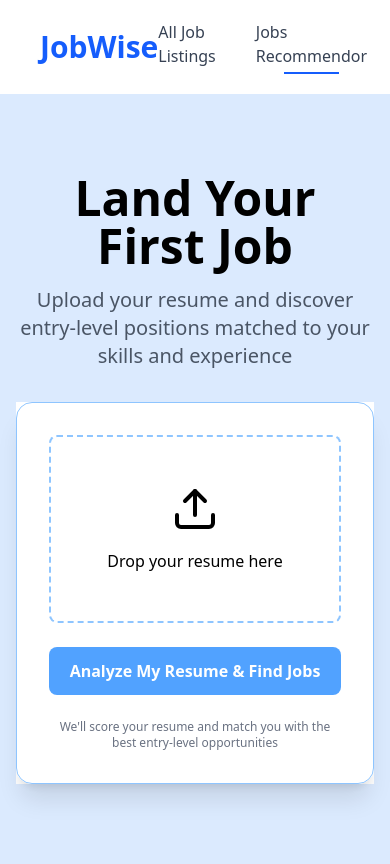
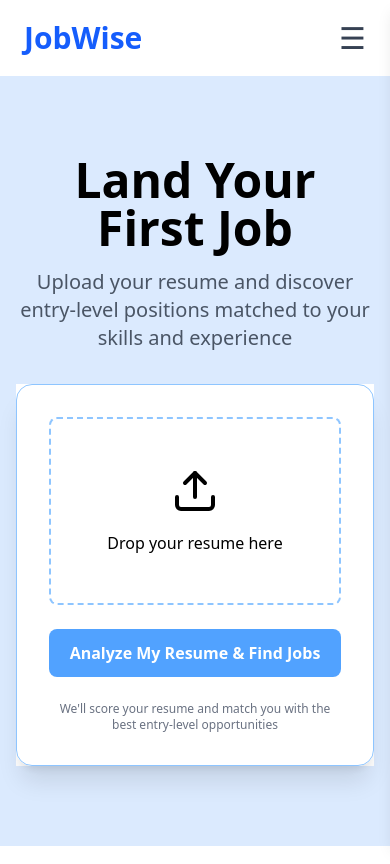
Before and after one commit to RapDoc/ucs503p-202526odd-kaars, a React (Vite) app in the folder frontend/: page / in a window 390 px wide. Built offline with nearby package versions, Linux system fonts and the light colour scheme.

Commit message:
mobile update and minor fixes

```diff
--- a/frontend/src/App.jsx
+++ b/frontend/src/App.jsx
@@ -15,6 +15,7 @@ const App = () => {
         <Route path="/joblistings" element={<JobGrid jobs={jobs} />} />
         <Route path="/" element={<ResumeUpload />} />
         <Route path="/recommendedjobs" element={<RecommendedJobs />} />
+        <Route path="/atsscoring" element={<ResumeUpload />} />
         <Route path="*" element={<NotFound />} />
       </Routes>
     </BrowserRouter>
--- a/frontend/src/components/JobCard.jsx
+++ b/frontend/src/components/JobCard.jsx
@@ -33,7 +33,7 @@ const JobCard = ({ job }) => {
 
             {/* Reason */}
             <p className="text-sm text-gray-500 mb-3">
-                <strong>Reason:</strong> {reason}
+                <strong>Skills:</strong> {reason}
             </p>
 
             {/* Skills */}
--- a/frontend/src/components/Navbar.jsx
+++ b/frontend/src/components/Navbar.jsx
@@ -1,16 +1,19 @@
-import React from "react";
+import React, { useState } from "react";
 import { NavLink } from "react-router-dom";
 
 const Navbar = () => {
+    const [open, setOpen] = useState(false);
+
     return (
-        <div className="flex items-center justify-between py-5 px-10 bg-white shadow font-medium">
+        <div className="w-full bg-white shadow font-medium">
+            <div className="flex items-center justify-between py-5 px-6 md:px-10">
                 {/* Logo */}
                 <NavLink to="/" className="text-3xl font-bold text-blue-600">
                     JobWise
                 </NavLink>
 
-            {/* Menu */}
-            <ul className="flex gap-10 text-gray-700">
+                {/* Desktop Menu */}
+                <ul className="hidden md:flex gap-10 text-gray-700">
                     <NavLink
                         to="/joblistings"
                         className="flex flex-col items-center gap-1 group"
@@ -21,7 +24,9 @@ const Navbar = () => {
                                     All Job Listings
                                 </p>
                                 <hr
-                                className={`w-2/4 h-[1.5px] bg-blue-600 border-none ${isActive ? "block" : "hidden group-hover:block"
+                                    className={`w-2/4 h-[1.5px] bg-blue-600 border-none ${isActive
+                                        ? "block"
+                                        : "hidden group-hover:block"
                                         }`}
                                 />
                             </>
@@ -38,13 +43,64 @@ const Navbar = () => {
                                     Jobs Recommendor
                                 </p>
                                 <hr
-                                className={`w-2/4 h-[1.5px] bg-blue-600 border-none ${isActive ? "block" : "hidden group-hover:block"
+                                    className={`w-2/4 h-[1.5px] bg-blue-600 border-none ${isActive
+                                        ? "block"
+                                        : "hidden group-hover:block"
                                         }`}
                                 />
                             </>
                         )}
                     </NavLink>
                 </ul>
+
+                {/* Hamburger Button (Mobile) */}
+                <button
+                    className="md:hidden text-3xl text-gray-700"
+                    onClick={() => setOpen(true)}
+                >
+                    ☰
+                </button>
+            </div>
+
+            {/* Drawer Background Overlay */}
+            {open && (
+                <div
+                    className="fixed inset-0 bg-opacity-40 z-30"
+                    onClick={() => setOpen(false)}
+                ></div>
+            )}
+
+            {/* Sliding Drawer */}
+            <div
+                className={`fixed top-0 right-0 h-full w-64 bg-blue-100 border-2 shadow-lg z-40 transform transition-transform duration-300
+                ${open ? "translate-x-0" : "translate-x-full"}`}
+            >
+                <div className="flex justify-between items-center p-5 border-b">
+                    <h2 className="text-xl font-semibold">Menu</h2>
+                    <button
+                        className="text-3xl"
+                        onClick={() => setOpen(false)}
+                    >
+                        ×
+                    </button>
+                </div>
+
+                <div className="flex flex-col p-5 text-gray-800 gap-5 text-lg">
+                    <NavLink
+                        to="/joblistings"
+                        onClick={() => setOpen(false)}
+                    >
+                        All Job Listings
+                    </NavLink>
+
+                    <NavLink
+                        to="/"
+                        onClick={() => setOpen(false)}
+                    >
+                        Jobs Recommendor
+                    </NavLink>
+                </div>
+            </div>
         </div>
     );
 };
```
Lines whose indentation alone changed are shown as unchanged.
